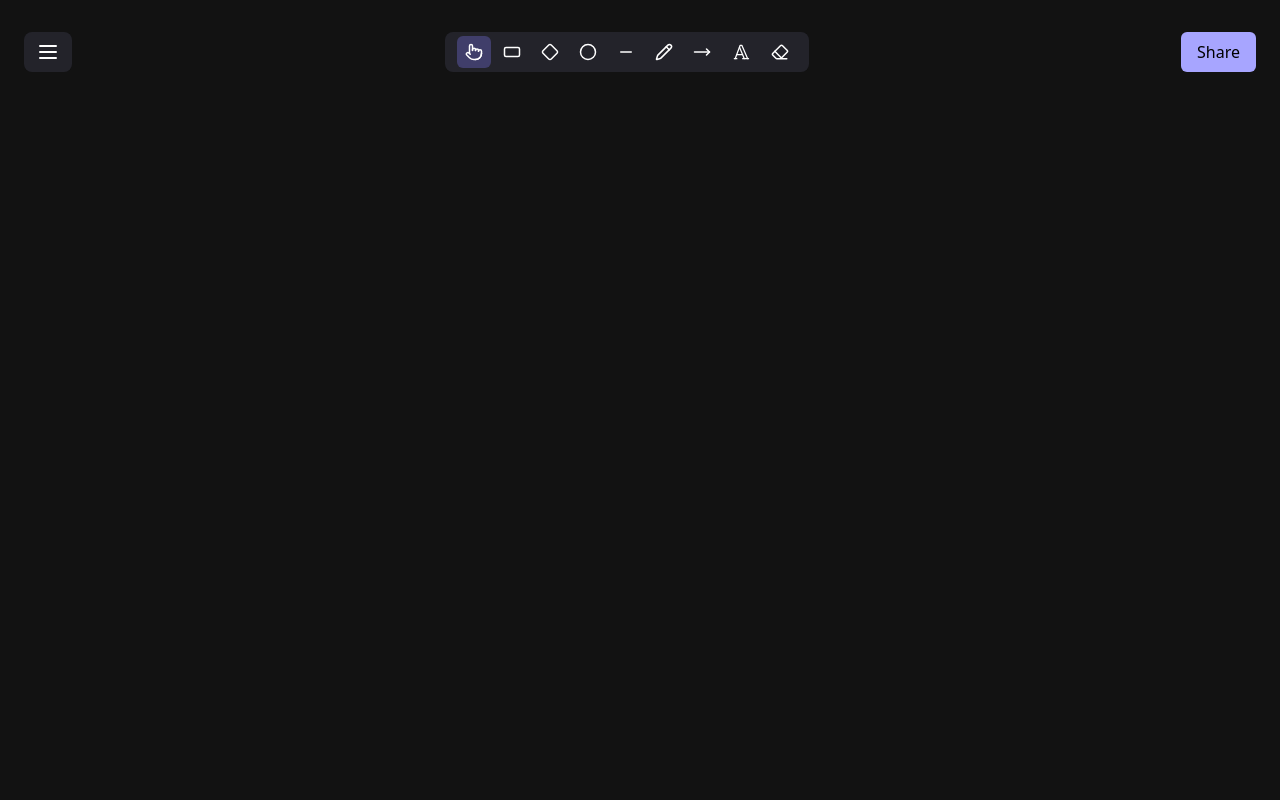
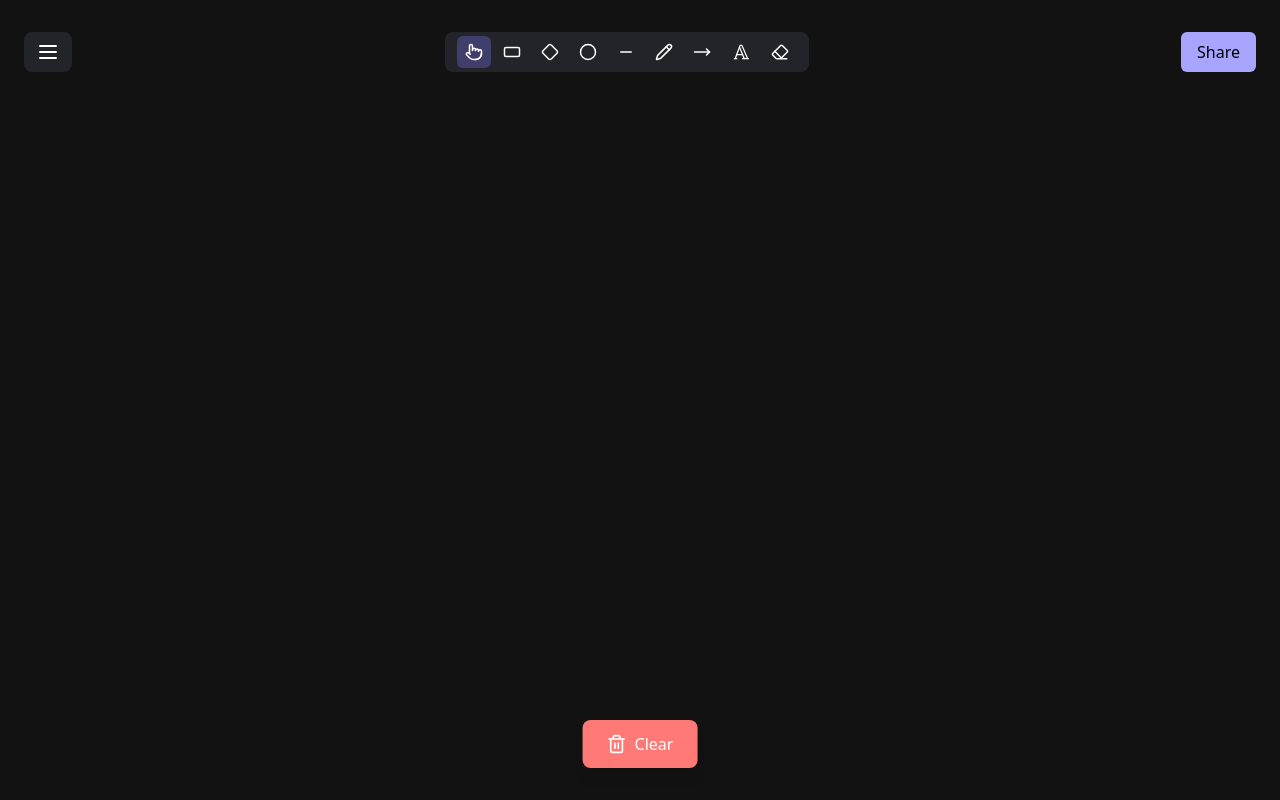
Before and after one commit to dakshydv/sketchly-nextjs, a Next.js app: page /canvas/1/1 in a window 1280 px wide. Built offline with nearby package versions, Linux system fonts and the light colour scheme.

Commit message:
autosave and clear added

```diff
--- a/src/canvas-engine/engine.ts
+++ b/src/canvas-engine/engine.ts
@@ -8,7 +8,6 @@ import { CaveatFont } from "@/config/style";
 export class Engine {
   private canvas: HTMLCanvasElement;
   private ctx: CanvasRenderingContext2D;
-  private existingShapes: shapesMessage[];
   private roomId: number;
   private clicked: boolean;
   private startX = 0;
@@ -23,6 +22,7 @@ export class Engine {
   private mouseUpHanlder: (e: MouseEvent) => void;
   private mouseMoveHandler: (e: MouseEvent) => void;
   private mouseClickHandler: (e: MouseEvent) => void;
+  existingShapes: shapesMessage[];
   socket?: WebSocket;
 
   constructor(
@@ -31,6 +31,7 @@ export class Engine {
     bgColor: string,
     strokeColor: string,
     strokeWidth: number,
+    existingShapes: shapesMessage[],
     socket?: WebSocket
   ) {
     this.canvas = canvas;
@@ -42,12 +43,16 @@ export class Engine {
     this.existingShapes = [];
     this.roomId = roomId;
     this.socket = socket;
+    this.existingShapes = existingShapes || [];
     this.selectedBgColor = bgColor;
     this.selectedStrokeWidth = strokeWidth;
     this.selectedStrokeColor = strokeColor;
     // this.initHandlers();
     this.initMouseHanlders();
     // this.init();
+
+    // Render existing shapes immediately after initialization
+    this.clearCanvas();
   }
 
   public setTool(tool: Shapes) {
@@ -72,6 +77,7 @@ export class Engine {
 
   informWsServer(shape: shapesMessage) {
     this.existingShapes.push(shape);
+    this.saveShapesToLocalStorage();
     // this.socket.send(
     //   JSON.stringify({
     //     type: "CHAT",
@@ -83,13 +89,42 @@ export class Engine {
     this.clearCanvas();
   }
 
+  private saveShapesToLocalStorage() {
+    try {
+      const shapesData = JSON.stringify(this.existingShapes);
+      localStorage.setItem(`shapes_room_${this.roomId}`, shapesData);
+      console.log(
+        `Saved ${this.existingShapes.length} shapes to localStorage for room ${this.roomId}`
+      );
+    } catch (error) {
+      console.error("Error saving shapes to localStorage:", error);
+    }
+  }
+
+  public getShapes() {
+    return this.existingShapes;
+  }
+
+  public clearLocalStorage() {
+    try {
+      localStorage.removeItem(`shapes_room_${this.roomId}`);
+      console.log(`Cleared localStorage for room ${this.roomId}`);
+    } catch (error) {
+      console.error("Error clearing localStorage:", error);
+    }
+  }
+
   clearCanvas() {
     console.log("clearning canvas ..."); // this needs to be deleted later
     this.ctx.clearRect(0, 0, this.canvas.width, this.canvas.height);
     this.ctx.fillStyle = this.selectedBgColor;
     this.ctx.fillRect(0, 0, this.canvas.width, this.canvas.height);
+    console.log(this.existingShapes); // this needs to be deleted later
+    if (this.existingShapes === undefined) {
+      this.existingShapes = [];
+    }
 
-    this.existingShapes.map((shape) => {
+    this.existingShapes?.map((shape) => {
       switch (shape.type) {
         case "rect":
           {
@@ -274,7 +309,7 @@ export class Engine {
         strokeStyle: this.selectedStrokeColor,
         strokeWidth: this.selectedStrokeWidth,
       };
-      this.existingShapes.push(shape);
+      this.informWsServer(shape);
       document.body.removeChild(this.input);
     });
     this.selectedTool = null;
@@ -345,8 +380,7 @@ export class Engine {
           return normalized <= 1;
         }
         break;
-      case "diamond":
-        {
+      case "diamond": {
         const distanceToLine = (
           x1: number,
           y1: number,
@@ -546,6 +580,7 @@ export class Engine {
       (existingShape) => existingShape !== shape
     );
     this.clearCanvas();
+    this.saveShapesToLocalStorage()
   }
 
   setBgColor(color: string) {
@@ -615,7 +650,7 @@ export class Engine {
               strokeStyle: this.selectedStrokeColor,
               strokeWidth: this.selectedStrokeWidth,
             };
-            this.existingShapes.push(shape);
+            this.informWsServer(shape);
           }
           break;
 
@@ -630,8 +665,7 @@ export class Engine {
               strokeWidth: this.selectedStrokeWidth,
               strokeStyle: this.selectedStrokeColor,
             };
-            // this.informWsServer(shape);
-            this.existingShapes.push(shape);
+            this.informWsServer(shape);
           }
           break;
 
@@ -646,8 +680,7 @@ export class Engine {
               strokeStyle: this.selectedStrokeColor,
               strokeWidth: this.selectedStrokeWidth,
             };
-            // this.informWsServer(shape);
-            this.existingShapes.push(shape);
+            this.informWsServer(shape);
           }
           break;
         case "diamond":
@@ -663,8 +696,7 @@ export class Engine {
               strokeStyle: this.selectedStrokeColor,
               strokeWidth: this.selectedStrokeWidth,
             };
-            // this.informWsServer(shape);
-            this.existingShapes.push(shape);
+            this.informWsServer(shape);
           }
           break;
         case "pencil":
--- a/src/components/Canvas.tsx
+++ /dev/null
@@ -1,93 +0,0 @@
-"use client";
-import { useEffect, useRef, useState } from "react";
-import { Engine } from "@/canvas-engine/engine";
-import { Shapes } from "../config/types";
-
-export function Canvas({
-  roomId,
-  socket,
-  tool,
-  bgColor,
-  strokeColor,
-  strokeWidth,
-}: {
-  roomId: number;
-  socket?: WebSocket;
-  tool: Shapes;
-  bgColor: string;
-  strokeColor: string;
-  strokeWidth: number;
-}) {
-  const canvasRef = useRef<HTMLCanvasElement>(null);
-  const [engine, setEngine] = useState<Engine>();
-  const [dimensions, setDimensions] = useState({ width: 0, height: 0 });
-
-  useEffect(() => {
-    const updateDimensions = () => {
-      setDimensions({
-        width: window.innerWidth,
-        height: window.innerHeight,
-      });
-    };
-
-    updateDimensions();
-    window.addEventListener("resize", updateDimensions);
-
-    return () => {
-      window.removeEventListener("resize", updateDimensions);
-    };
-  }, []);
-
-  useEffect(() => {
-    if (canvasRef.current) {
-      const newEngine = new Engine(
-        canvasRef.current,
-        roomId,
-        bgColor,
-        strokeColor,
-        strokeWidth,
-        socket
-      );
-      setEngine(newEngine);
-
-      return () => {
-        newEngine.cleanup();
-      };
-    }
-  }, [canvasRef.current]);
-
-  useEffect(() => {
-    if (engine) {
-      console.log(`changing tool to ${tool}`);
-      engine.setTool(tool);
-    }
-  }, [tool, engine]);
-
-  useEffect(() => {
-    console.log(`changing bg color to ${bgColor}`);
-    engine?.setBgColor(bgColor);
-  }, [bgColor]);
-
-  useEffect(() => {
-    console.log(`changing stroke color to ${strokeColor}`);
-    engine?.setStrokeColor(strokeColor);
-  }, [strokeColor]);
-
-  useEffect(() => {
-    console.log(`stroke width changing to ${strokeWidth}`);
-    engine?.setStrokeWidth(strokeWidth);
-  }, [strokeWidth]);
-
-  return (
-    <canvas
-      ref={canvasRef}
-      height={dimensions.height}
-      width={dimensions.width}
-      className={`${
-        tool !== "pointer" && tool !== "eraser" ? "cursor-crosshair-plus" : ""
-      }
-      ${tool === "eraser" && "cursor-eraser"}
-      ${tool === "pointer" && "cursor-pointer"}`}
-    ></canvas>
-  );
-}
--- a/src/components/RoomCanvas.tsx
+++ b/src/components/RoomCanvas.tsx
@@ -1,6 +1,6 @@
 "use client";
-import { useState } from "react";
-import { Canvas } from "./Canvas";
+import { useEffect, useRef, useState } from "react";
+import { Engine } from "@/canvas-engine/engine";
 import { IconButton } from "./IconButton";
 import {
   Circle,
@@ -12,48 +12,123 @@ import {
   Pencil,
   Pointer,
   RectangleHorizontal,
+  Trash2,
 } from "lucide-react";
-import { Shapes } from "../config/types";
+import { Shapes, shapesMessage } from "../config/types";
 import { ColorPicker } from "./ColorPicker";
 import { StrokeIcon } from "./StrokeIcon";
 import { TextIcon } from "./TextIcon";
 
 export function RoomCanvas({ roomId }: { roomId: number }) {
-  // const [socket, setSocket] = useState<WebSocket | null>(null);
   const [tool, setTool] = useState<Shapes>("pointer");
   const [selectedStrokeWidth, setStrokeWidth] = useState<number>(1);
-  const [selectedStrokeColor, setStrokeColor] = useState<string>();
-  const [selectedBgColor, setBgColor] = useState<string>();
-  // useEffect(() => {
-  //   const ws = new WebSocket(
-  //     "ws://localhost:8080?token=eyJhbGciOiJIUzI1NiIsInR5cCI6IkpXVCJ9.eyJ1c2VySWQiOjIsImlhdCI6MTc1Mjc2MDkxN30.olfJhMnGBQQ4wymGvP1c5DbTU3DmVwlCb0GzYnyNDRY"
-  //   );
+  const [selectedStrokeColor, setStrokeColor] = useState<string>("#d3d3d3");
+  const [selectedBgColor, setBgColor] = useState<string>("#121212");
+  const canvasRef = useRef<HTMLCanvasElement>(null);
+  const [engine, setEngine] = useState<Engine>();
+  const [dimensions, setDimensions] = useState({ width: 0, height: 0 });
 
-  //   ws.onopen = () => {
-  //     setSocket(ws);
-  //     ws.send(
-  //       JSON.stringify({
-  //         type: "JOIN_ROOM",
-  //         roomId,
-  //       })
-  //     );
-  //   };
-  // }, []);
+  useEffect(() => {
+    const updateDimensions = () => {
+      setDimensions({
+        width: window.innerWidth,
+        height: window.innerHeight,
+      });
+    };
 
-  //   if (!socket) {
-  //     return <div>Connecting to server</div>;
-  //   }
+    updateDimensions();
+    window.addEventListener("resize", updateDimensions);
+
+    return () => {
+      window.removeEventListener("resize", updateDimensions);
+    };
+  }, []);
+
+  useEffect(() => {
+    if (canvasRef.current) {
+      // Safely handle localStorage access
+      let existingShapes: shapesMessage[] = [];
+
+      try {
+        const shapesData = localStorage.getItem(`shapes_room_${roomId}`);
+        if (shapesData) {
+          existingShapes = JSON.parse(shapesData);
+          console.log("Loaded shapes from localStorage:", existingShapes);
+        } else {
+          console.log(
+            "No existing shapes found in localStorage for room:",
+            roomId
+          );
+        }
+      } catch (error) {
+        console.error("Error parsing shapes from localStorage:", error);
+        localStorage.removeItem(`shapes_room_${roomId}`);
+      }
+
+      const newEngine = new Engine(
+        canvasRef.current,
+        roomId,
+        selectedBgColor ?? "#121212",
+        selectedStrokeColor ?? "#FFFFFF",
+        selectedStrokeWidth,
+        existingShapes
+      );
+      setEngine(newEngine);
+
+      return () => {
+        newEngine.cleanup();
+      };
+    }
+  }, [canvasRef.current, roomId]);
+
+  useEffect(() => {
+    if (engine) {
+      console.log(`changing tool to ${tool}`);
+      engine.setTool(tool);
+    }
+  }, [tool, engine]);
+
+  useEffect(() => {
+    engine?.setBgColor(selectedBgColor);
+  }, [selectedBgColor]);
+
+  useEffect(() => {
+    engine?.setStrokeColor(selectedStrokeColor);
+  }, [selectedStrokeColor]);
+
+  useEffect(() => {
+    engine?.setStrokeWidth(selectedStrokeWidth);
+  }, [selectedStrokeWidth]);
+
+  function handleClear() {
+    if (
+      engine &&
+      confirm(
+        "Are you sure you want to clear the canvas? This action cannot be undone."
+      )
+    ) {
+      engine.clearLocalStorage();
+      engine.existingShapes = [];
+      engine.clearCanvas();
+      console.log("Canvas cleared");
+    }
+  }
 
   return (
     <div className="relative w-screen h-screen">
       {tool ? (
-        <Canvas
-          roomId={roomId}
-          tool={tool}
-          strokeWidth={selectedStrokeWidth}
-          bgColor={selectedBgColor ?? "#121212"}
-          strokeColor={selectedStrokeColor ?? "#FFFFFF"}
-        />
+        <canvas
+          ref={canvasRef}
+          height={dimensions.height}
+          width={dimensions.width}
+          className={`${
+            tool !== "pointer" && tool !== "eraser"
+              ? "cursor-crosshair-plus"
+              : ""
+          }
+      ${tool === "eraser" && "cursor-eraser"}
+      ${tool === "pointer" && "cursor-pointer"}`}
+        ></canvas>
       ) : (
         <div className="bg-[#121212] w-screen h-screen text-white text-3xl">
           Welcome to Infinidraw
@@ -106,7 +181,6 @@ export function RoomCanvas({ roomId }: { roomId: number }) {
           />
           <IconButton
             onClick={() => setTool("text")}
-            // icon={<Type size={18} fill={tool === "text" ? "#FFFFFF" : ""} />}
             icon={<TextIcon />}
             theme={tool === "text" ? "bg-[#403e6a] text-white" : "text-white"}
           />
@@ -121,7 +195,8 @@ export function RoomCanvas({ roomId }: { roomId: number }) {
         </button>
       </div>
       {/* custom options */}
-      {tool !== "pointer" && tool !== "eraser" && <div className="fixed px-4 py-4 ml-4 bg-[#23232a] text-white rounded-md top-32 z-10">
+      {tool !== "pointer" && tool !== "eraser" && (
+        <div className="fixed px-4 py-4 ml-4 bg-[#23232a] text-white rounded-md top-32 z-10">
           <p className="text-sm">Stroke</p>
           {/* stroke */}
           <div className="mt-1 flex gap-1">
@@ -177,35 +252,45 @@ export function RoomCanvas({ roomId }: { roomId: number }) {
             <ColorPicker
               background="bg-[#1a1b1e]"
               border={
-              selectedBgColor === "#1a1b1e" ? "border-[#5e96d9]" : "border-none"
+                selectedBgColor === "#1a1b1e"
+                  ? "border-[#5e96d9]"
+                  : "border-none"
               }
               onClick={() => setBgColor("#1a1b1e")}
             />
             <ColorPicker
               background="bg-[#121212]"
               border={
-              selectedBgColor === "#121212" ? "border-[#5e96d9]" : "border-none"
+                selectedBgColor === "#121212"
+                  ? "border-[#5e96d9]"
+                  : "border-none"
               }
               onClick={() => setBgColor("#121212")}
             />
             <ColorPicker
               background="bg-[#325252]"
               border={
-              selectedBgColor === "#325252" ? "border-[#5e96d9]" : "border-none"
+                selectedBgColor === "#325252"
+                  ? "border-[#5e96d9]"
+                  : "border-none"
               }
               onClick={() => setBgColor("#325252")}
             />
             <ColorPicker
               background="bg-[#54658a]"
               border={
-              selectedBgColor === "#54658a" ? "border-[#5e96d9]" : "border-none"
+                selectedBgColor === "#54658a"
+                  ? "border-[#5e96d9]"
+                  : "border-none"
               }
               onClick={() => setBgColor("#54658a")}
             />
             <ColorPicker
               background="bg-[#8a5460]"
               border={
-              selectedBgColor === "#8a5460" ? "border-[#5e96d9]" : "border-none"
+                selectedBgColor === "#8a5460"
+                  ? "border-[#5e96d9]"
+                  : "border-none"
               }
               onClick={() => setBgColor("#8a5460")}
             />
@@ -216,20 +301,37 @@ export function RoomCanvas({ roomId }: { roomId: number }) {
             <StrokeIcon
               onClick={() => setStrokeWidth(1)}
               strokeWidth={1}
-            theme={selectedStrokeWidth === 1 ? "bg-[#403e6a]" : "bg-[#2e2d39]"}
+              theme={
+                selectedStrokeWidth === 1 ? "bg-[#403e6a]" : "bg-[#2e2d39]"
+              }
             />
             <StrokeIcon
               onClick={() => setStrokeWidth(2)}
               strokeWidth={2}
-            theme={selectedStrokeWidth === 2 ? "bg-[#403e6a]" : "bg-[#2e2d39]"}
+              theme={
+                selectedStrokeWidth === 2 ? "bg-[#403e6a]" : "bg-[#2e2d39]"
+              }
             />
             <StrokeIcon
               onClick={() => setStrokeWidth(3)}
               strokeWidth={3}
-            theme={selectedStrokeWidth === 3 ? "bg-[#403e6a]" : "bg-[#2e2d39]"}
+              theme={
+                selectedStrokeWidth === 3 ? "bg-[#403e6a]" : "bg-[#2e2d39]"
+              }
             />
           </div>
-      </div>}
+        </div>
+      )}
+
+      <div className="fixed bottom-8 left-1/2 transform -translate-x-1/2 z-10 flex gap-4">
+        <button
+          className="bg-[#ff7976] hover:bg-[#ff6864] px-6 py-3 rounded-lg flex items-center gap-2 text-white font-medium shadow-lg transition-colors"
+          onClick={handleClear}
+        >
+          <Trash2 size={20} />
+          Clear
+        </button>
+      </div>
     </div>
   );
 }
```
Lines whose indentation alone changed are shown as unchanged.
